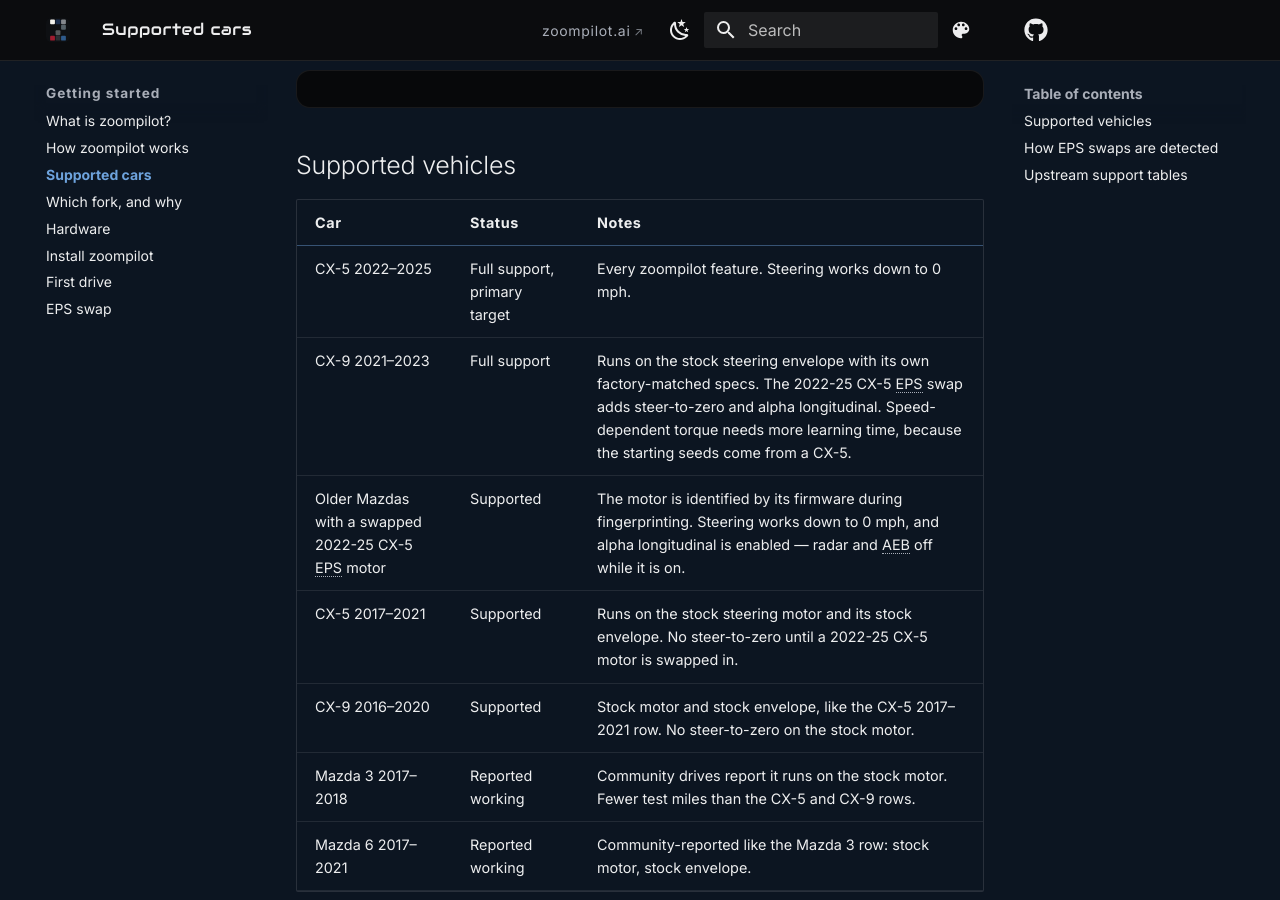
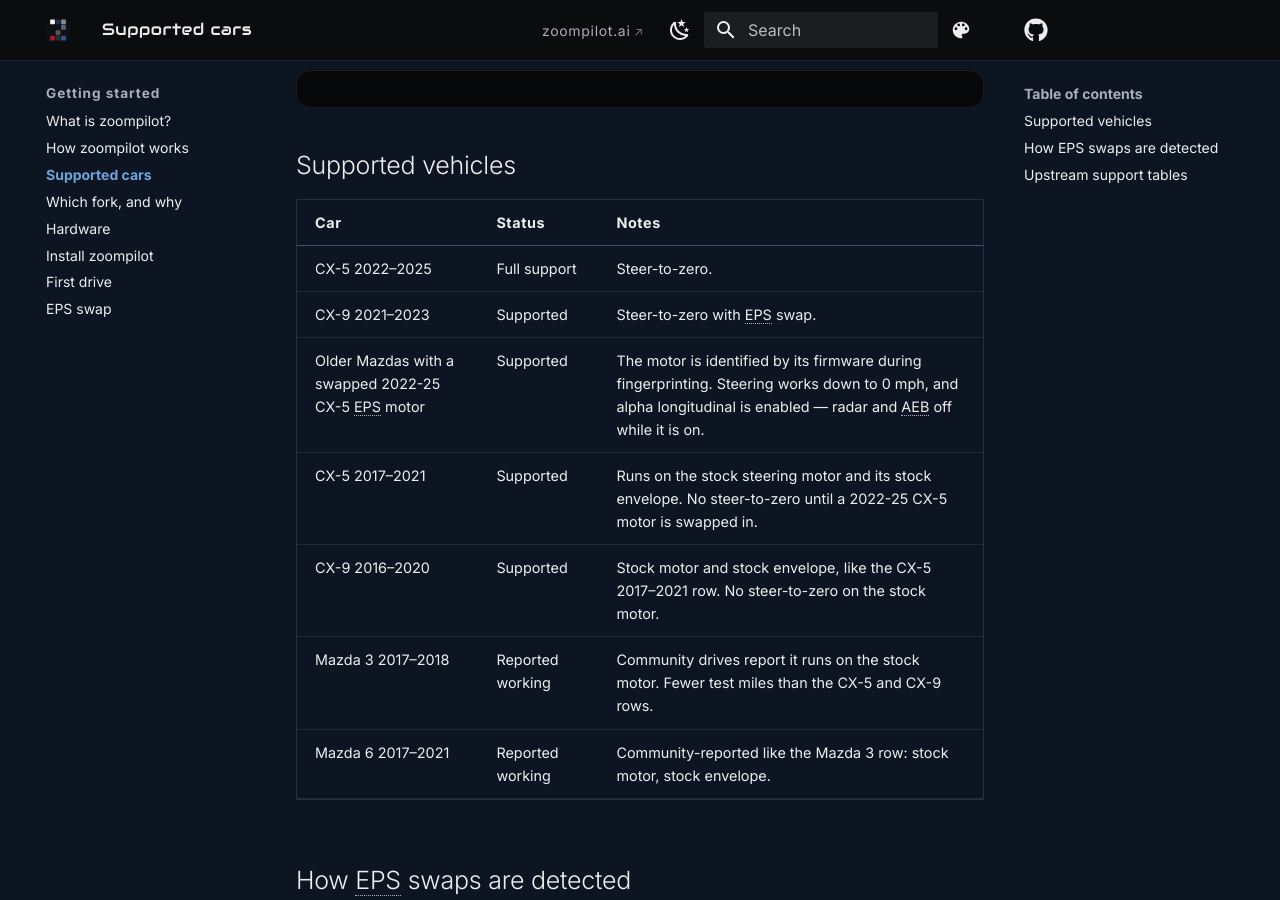
Before and after one commit to mzdnick/zoompilot-wiki, an MkDocs documentation site: the page built from docs/getting-started/supported-cars.md, in a window 1280 px wide and 900 px high, scrolled down 487 px. Built offline with MkDocs 1.6.1 and Material for MkDocs 9.7.7, drawn with Linux system fonts in a browser that asks for light colours; comment, search, counter and statistics services are not loaded.

Commit message:
Supported cars: terse status and notes for the CX-5 22-25 and CX-9 21-23 rows
CX-9 21-23 drops to Supported (stock envelope); the swap note keeps
steer-to-zero only. The alpha-long and torque-learning facts stay on
the alpha-longitudinal and eps-swap pages.

```diff
--- a/docs/assets/js/car-checker-data.js
+++ b/docs/assets/js/car-checker-data.js
@@ -1,4 +1,4 @@
 /* Generated by the site repo's scripts/sync-wiki.mjs
    (`npm run sync:wiki`) from src/data/supported-cars.json.
    Do not edit. Rendered by docs/assets/js/car-checker.js. */
-window.ZP_CARS = [{"car":"CX-5 2022–2025","status":"Full support, primary target","notes":"Every zoompilot feature. Steering works down to 0 mph."},{"car":"CX-9 2021–2023","status":"Full support","notes":"Runs on the stock steering envelope with its own factory-matched specs. The 2022-25 CX-5 EPS swap adds steer-to-zero and alpha longitudinal. Speed-dependent torque needs more learning time, because the starting seeds come from a CX-5."},{"car":"Older Mazdas with a swapped 2022-25 CX-5 EPS motor","status":"Supported","notes":"The motor is identified by its firmware during fingerprinting. Steering works down to 0 mph, and alpha longitudinal is enabled — radar and AEB off while it is on."},{"car":"CX-5 2017–2021","status":"Supported","notes":"Runs on the stock steering motor and its stock envelope. No steer-to-zero until a 2022-25 CX-5 motor is swapped in."},{"car":"CX-9 2016–2020","status":"Supported","notes":"Stock motor and stock envelope, like the CX-5 2017–2021 row. No steer-to-zero on the stock motor."},{"car":"Mazda 3 2017–2018","status":"Reported working","notes":"Community drives report it runs on the stock motor. Fewer test miles than the CX-5 and CX-9 rows."},{"car":"Mazda 6 2017–2021","status":"Reported working","notes":"Community-reported like the Mazda 3 row: stock motor, stock envelope."}];
+window.ZP_CARS = [{"car":"CX-5 2022–2025","status":"Full support","notes":"Steer-to-zero."},{"car":"CX-9 2021–2023","status":"Supported","notes":"Steer-to-zero with EPS swap."},{"car":"Older Mazdas with a swapped 2022-25 CX-5 EPS motor","status":"Supported","notes":"The motor is identified by its firmware during fingerprinting. Steering works down to 0 mph, and alpha longitudinal is enabled — radar and AEB off while it is on."},{"car":"CX-5 2017–2021","status":"Supported","notes":"Runs on the stock steering motor and its stock envelope. No steer-to-zero until a 2022-25 CX-5 motor is swapped in."},{"car":"CX-9 2016–2020","status":"Supported","notes":"Stock motor and stock envelope, like the CX-5 2017–2021 row. No steer-to-zero on the stock motor."},{"car":"Mazda 3 2017–2018","status":"Reported working","notes":"Community drives report it runs on the stock motor. Fewer test miles than the CX-5 and CX-9 rows."},{"car":"Mazda 6 2017–2021","status":"Reported working","notes":"Community-reported like the Mazda 3 row: stock motor, stock envelope."}];
--- a/docs/getting-started/supported-cars.md
+++ b/docs/getting-started/supported-cars.md
@@ -19,8 +19,8 @@
 
 | Car | Status | Notes |
 | --- | --- | --- |
-| CX-5 2022–2025 | Full support, primary target | Every zoompilot feature. Steering works down to 0 mph. |
-| CX-9 2021–2023 | Full support | Runs on the stock steering envelope with its own factory-matched specs. The 2022-25 CX-5 EPS swap adds steer-to-zero and alpha longitudinal. Speed-dependent torque needs more learning time, because the starting seeds come from a CX-5. |
+| CX-5 2022–2025 | Full support | Steer-to-zero. |
+| CX-9 2021–2023 | Supported | Steer-to-zero with EPS swap. |
 | Older Mazdas with a swapped 2022-25 CX-5 EPS motor | Supported | The motor is identified by its firmware during fingerprinting. Steering works down to 0 mph, and alpha longitudinal is enabled — radar and AEB off while it is on. |
 | CX-5 2017–2021 | Supported | Runs on the stock steering motor and its stock envelope. No steer-to-zero until a 2022-25 CX-5 motor is swapped in. |
 | CX-9 2016–2020 | Supported | Stock motor and stock envelope, like the CX-5 2017–2021 row. No steer-to-zero on the stock motor. |
```
